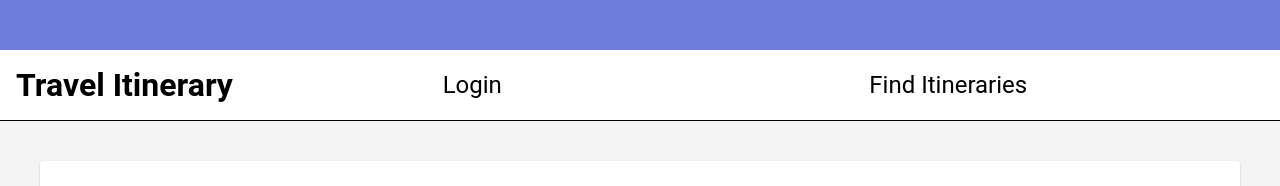
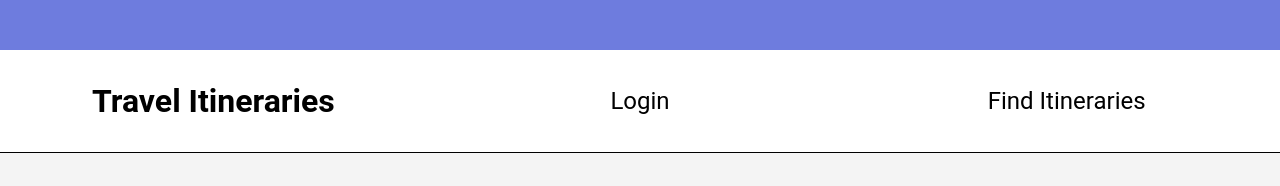
Before and after one commit to jessica-po/Travel-Itinerary-System-, a React (Vite) app: page / in a window 1280 px wide. Shown: the top 186 px of the page. Built offline with nearby package versions, Linux system fonts and the light colour scheme; no server answers; the database is empty.

Commit message:
fixed some navbar css

```diff
--- a/src/components/Navbar/Navbar.jsx
+++ b/src/components/Navbar/Navbar.jsx
@@ -13,58 +13,59 @@ export default function Navbar() {
 		}
 	};
 
-    return (<>
+	return (
+		<>
 			<div className={styles.navbar}>
 				<nav>
 					<ul className={styles["nav-links"]}>
-                    <li>
 						{/* <img src="" alt="" className=[styles.logo}/> - logo placeholder */}
+						<li className={`${styles["nav-item-container"]} ${styles["no-hover"]}`}>
 							<NavLink to="/" className={styles["nav-item"]}>
-                            <h1 className={styles.logo}>Travel Itinerary</h1>
+								<h1 className={styles.logo}>Travel Itineraries</h1>
 							</NavLink>
 						</li>
-                    {
-                        user && <>
-                            <li>
+
+						{user && (
+							<>
+								<li className={styles["nav-item-container"]}>
 									<NavLink to="/saved-itineraries" className={styles["nav-item"]}>
 										Saved Itineraries
 									</NavLink>
 								</li>
-                            {
-                                userProfile?.role === 'admin' && <li>
+								{userProfile?.role === "admin" && (
+									<li className={styles["nav-item-container"]}>
 										<NavLink to="/admin-search" className={styles["nav-item"]}>
 											Admin Search
 										</NavLink>
 									</li>
-                            }
-                            <li>
+								)}
+								<li className={styles["nav-item-container"]}>
 									<NavLink to="/my-itineraries" className={styles["nav-item"]}>
 										My Itineraries
 									</NavLink>
 								</li>
-                            <li>
+								<li className={styles["nav-item-container"]}>
 									<NavLink to="/account" className={styles["nav-item"]}>
 										My Account
 									</NavLink>
 								</li>
-                            <li>
-                                    <button className="logout"
-                                        onClick={handleLogout}>
+								<li className={`${styles["nav-item-container"]} ${styles["no-hover"]}`}>
+									<button className={styles["logout-button"]} onClick={handleLogout}>
 										Log Out
 									</button>
 								</li>
 							</>
-                    }
-                    {
-                        !user && <>
-                            <li>
+						)}
+						{!user && (
+							<>
+								<li className={styles["nav-item-container"]}>
 									<NavLink to="/login" className={styles["nav-item"]}>
 										Login
 									</NavLink>
 								</li>
 							</>
-                    }
-                    <li>
+						)}
+						<li className={styles["nav-item-container"]}>
 							<NavLink to="/search-itinerary" className={styles["nav-item"]}>
 								Find Itineraries
 							</NavLink>
@@ -72,5 +73,6 @@ export default function Navbar() {
 					</ul>
 				</nav>
 			</div>
-    </>)
+		</>
+	);
 }
--- a/src/components/Navbar/Navbar.module.css
+++ b/src/components/Navbar/Navbar.module.css
@@ -1,7 +1,3 @@
-/* .navbar {
-    display: flex;
-} */
-
 .container {
 	background-color: #f4f4f4;
 	width: 100vw;
@@ -26,22 +22,45 @@ h1.logo {
 	display: inline-block;
 	font-size: 2rem;
 	flex: 1 1;
-    margin: 0
+	margin: 0;
 }
 
 ul > li {
-    display: inline-block;
+	display: inline-flex;
+	align-items: center;
+	justify-content: center;
 	flex: 1 2;
 	font-size: 1.5rem;
+	height: 100%;
+	padding: 1rem;
+	transition: background-color 0.3s ease;
 }
 
 .nav-item {
 	color: black;
-    padding: 1rem;
 	text-decoration: none;
-    transition: all 0.15s;
+	transition: color 0.3s ease;
 }
 
-.nav-item:hover {
+.nav-item-container:hover {
 	background-color: #bbb;
 }
+
+.no-hover:hover {
+	background-color: transparent;
+}
+
+.logout-button {
+	background-color: #e74c3c;
+	border: none;
+	color: white;
+	padding: 0.5rem 1rem;
+	border-radius: 0.25rem;
+	cursor: pointer;
+	transition: background-color 0.3s ease;
+	font-size: 1rem;
+}
+
+.logout-button:hover {
+	background-color: #c0392b;
+}
```
Lines whose indentation alone changed are shown as unchanged.
